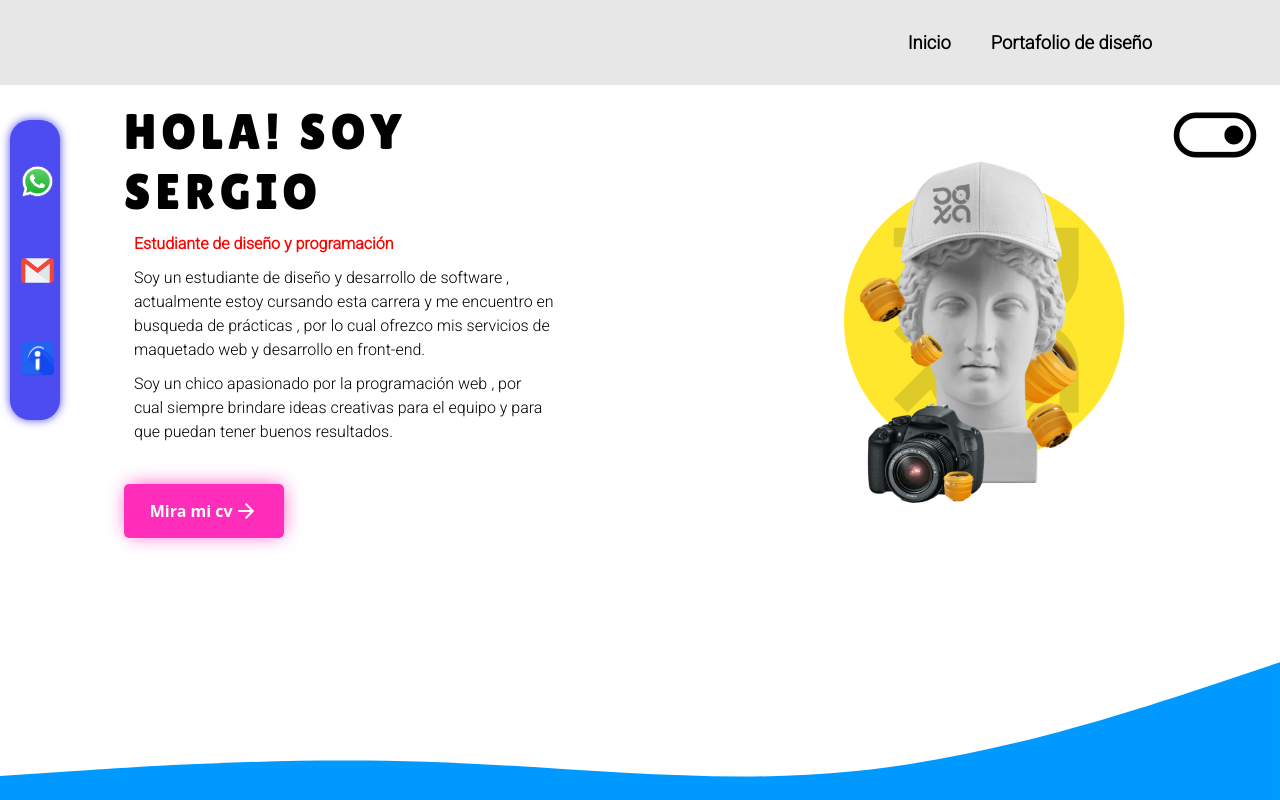
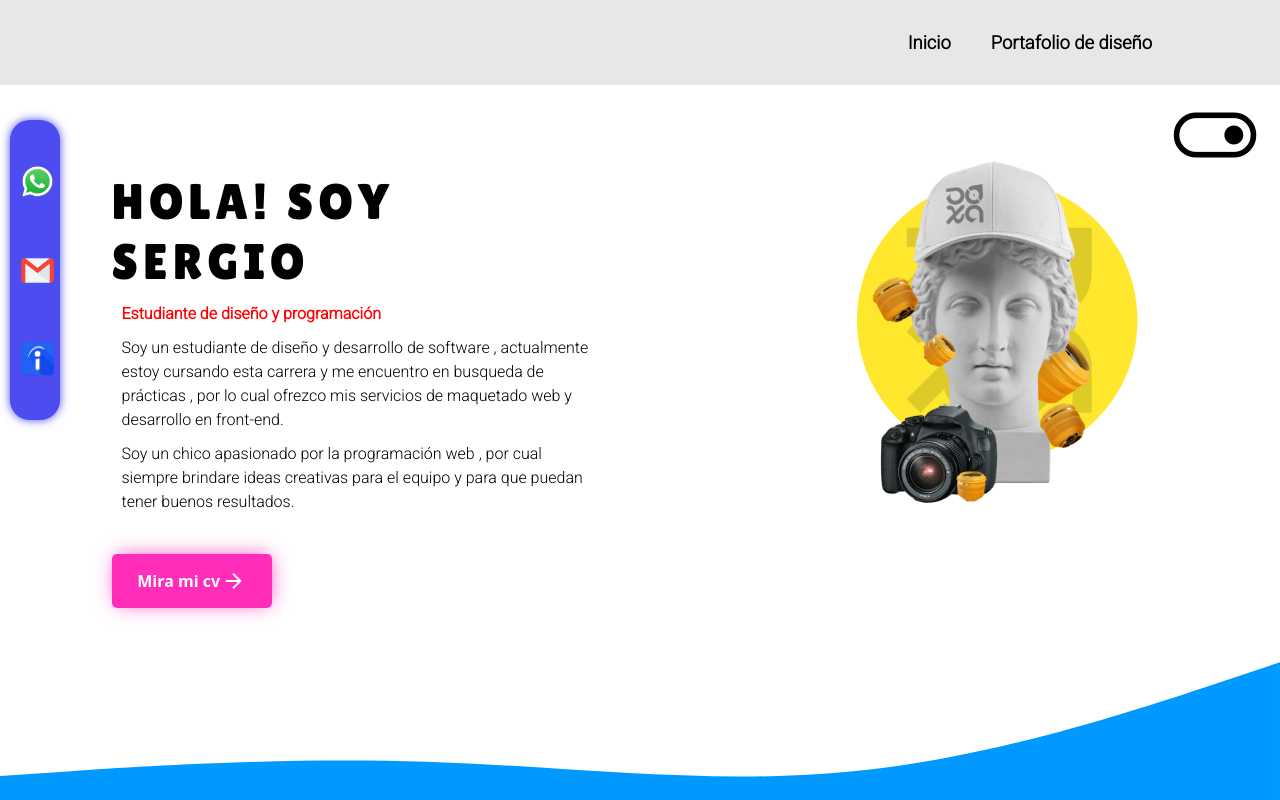
Before and after one commit to 74929911/portafolio-user, a plain HTML site: page index.html in a window 1280 px wide. Shown: the top 800 px of the page. Drawn offline with nearby package versions, Linux system fonts and the light colour scheme; a web font is replaced by a local one.

Commit message:
nuevo commit

```diff
--- a/index.html
+++ b/index.html
@@ -151,6 +151,8 @@
                             <li>CSS</li>
                             <li>Javascript</li>
                             <li>PHP</li>
+                            <li>Mysql</li>
+                            <li>SQL</li>
                         </ul>
                         <p>Diseños y fotografías</p>
                         <ul class="identado">
--- a/style.css
+++ b/style.css
@@ -155,7 +155,9 @@ body{
     align-items: center;
 }
 .background .background_text {
-    width: 500px;
+    position: relative;
+    top: 70px;
+    width: 550px;
     padding: 30px;
 }
 
```
Also changed, not shown: assets/pintura.png (added).
